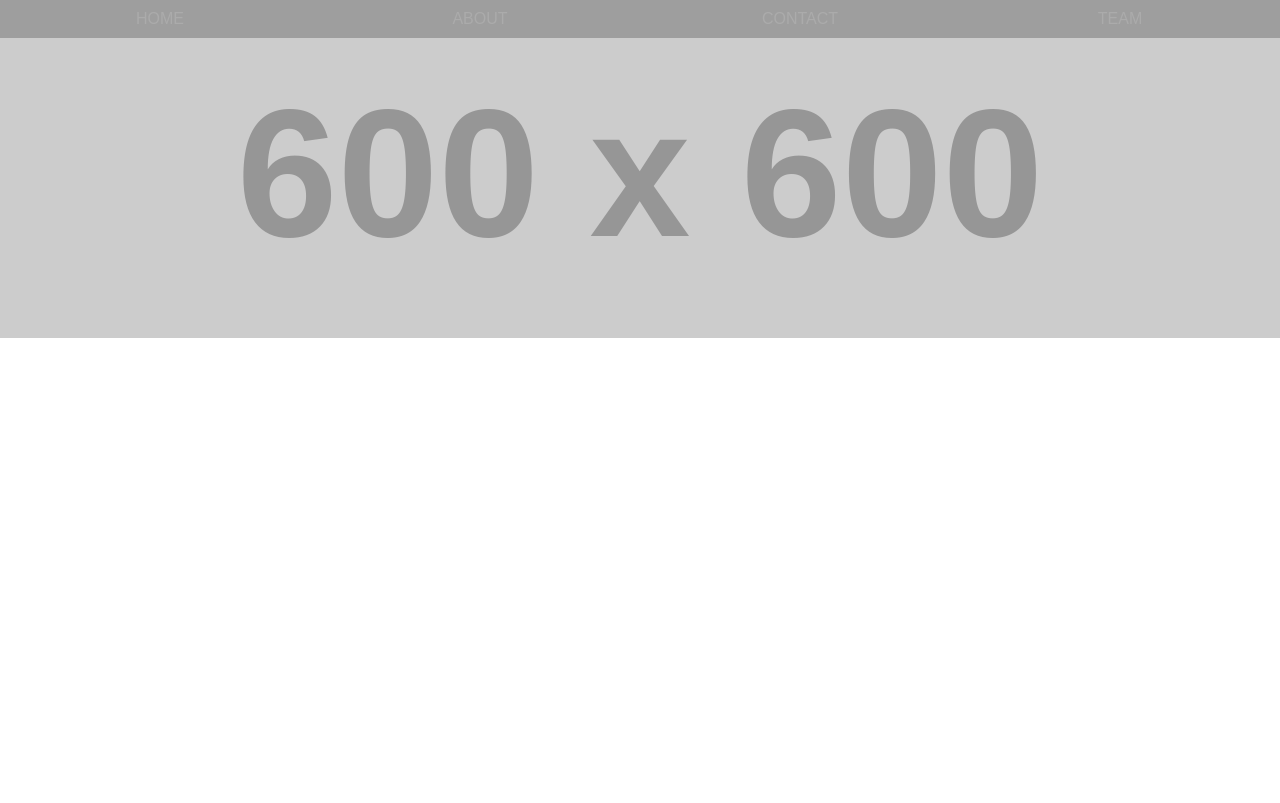
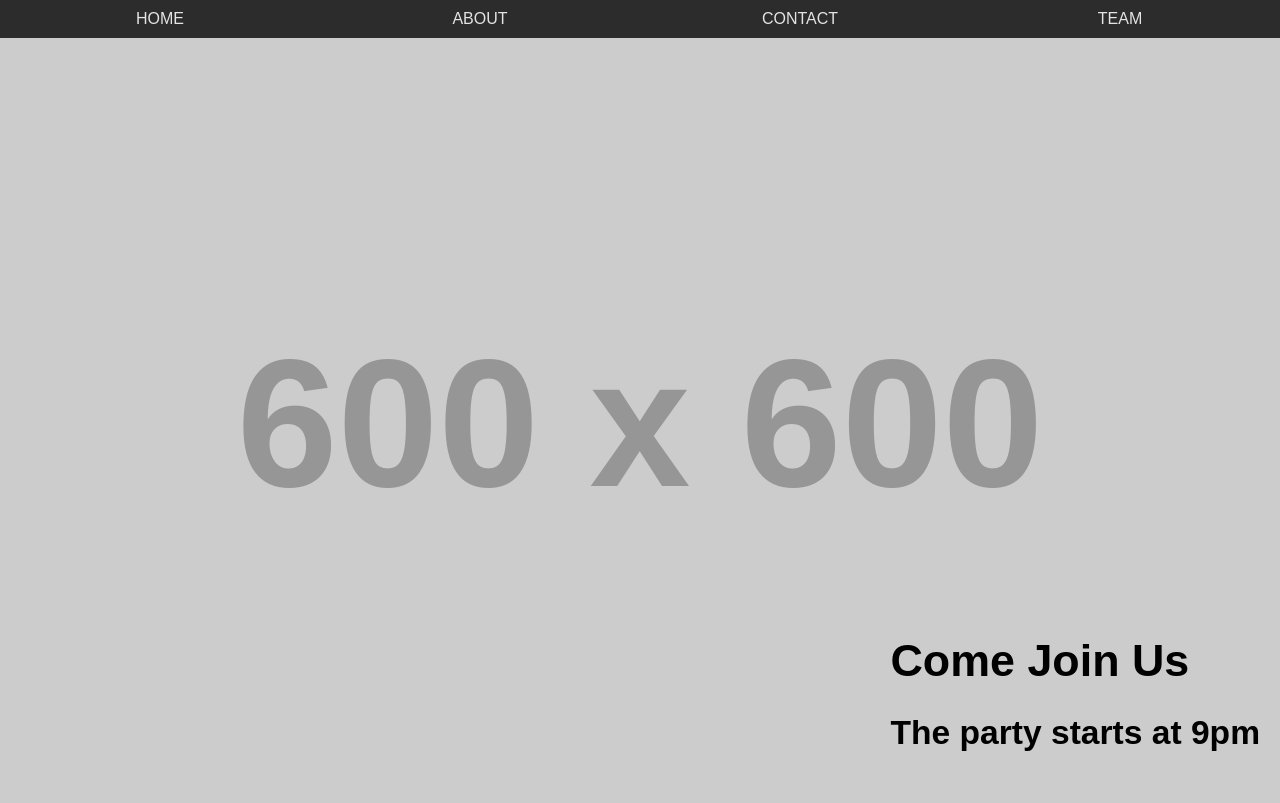
Before and after one commit to git-01001010/08-04-2020, a plain HTML site: page index.html in a window 1280 px wide. Drawn offline with Linux system fonts and the light colour scheme; placeholder pictures from the web are drawn by us.

Commit message:
add change to index.html mobile.css and style.css

```diff
--- a/css/mobile.css
+++ b/css/mobile.css
@@ -9,4 +9,13 @@
     nav ul {
         flex-direction: row;
     }
+
+    header {
+        height: 100vh;
+        font-size: 1.4em;
+    }
+
+    header h2 {
+        display: block;
+    }
 }
--- a/css/styles.css
+++ b/css/styles.css
@@ -30,11 +30,11 @@ nav ul li {
 }
 
 nav ul li a {
-  color: #ababab;
+  color: #e4e4e4;
   text-decoration: none;
   display: block;
   padding: 10px;
-  background-color: #9e9e9e;
+  background-color: #2c2c2c;
   text-transform: uppercase;
   font-weight: 600px;
 }
@@ -51,3 +51,19 @@ header {
     background-repeat: no-repeat;
     height: 300px;
 }
+
+header h1 {
+    padding: 0;
+    margin: 0;
+}
+
+header h2 {
+    display: none;
+}
+
+.header-text {
+    position: absolute;
+    bottom: 0;
+    right: 0;
+    padding: 0 20px 20px 0;
+}
--- a/index.html
+++ b/index.html
@@ -20,6 +20,10 @@
     </nav>
 
     <header>
+        <div class="header-text">
+            <h1>Come Join Us</h1>
+            <h2>The party starts at 9pm</h2>
+        </div>
     </header>
   </body>
 </html>
```
